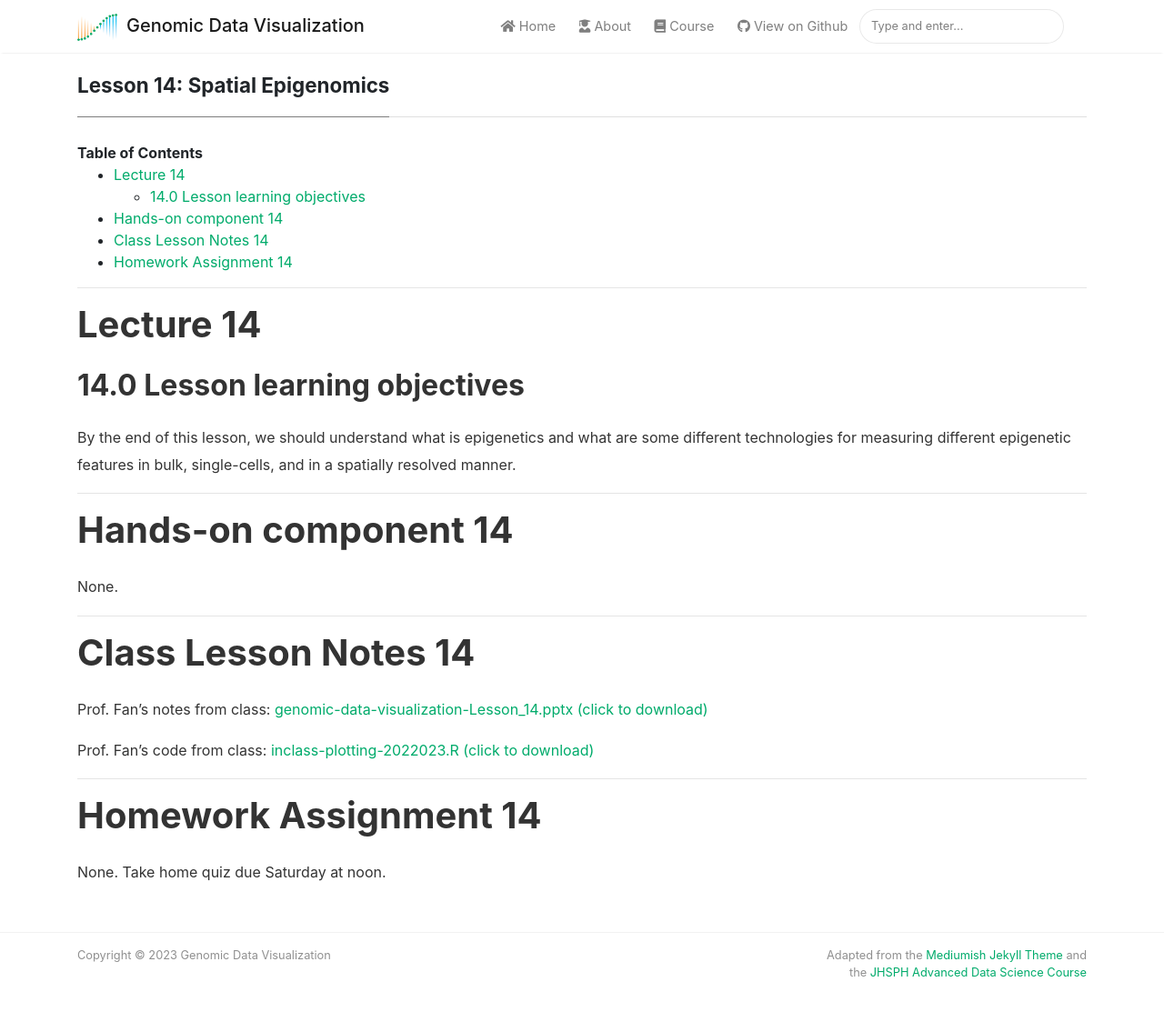
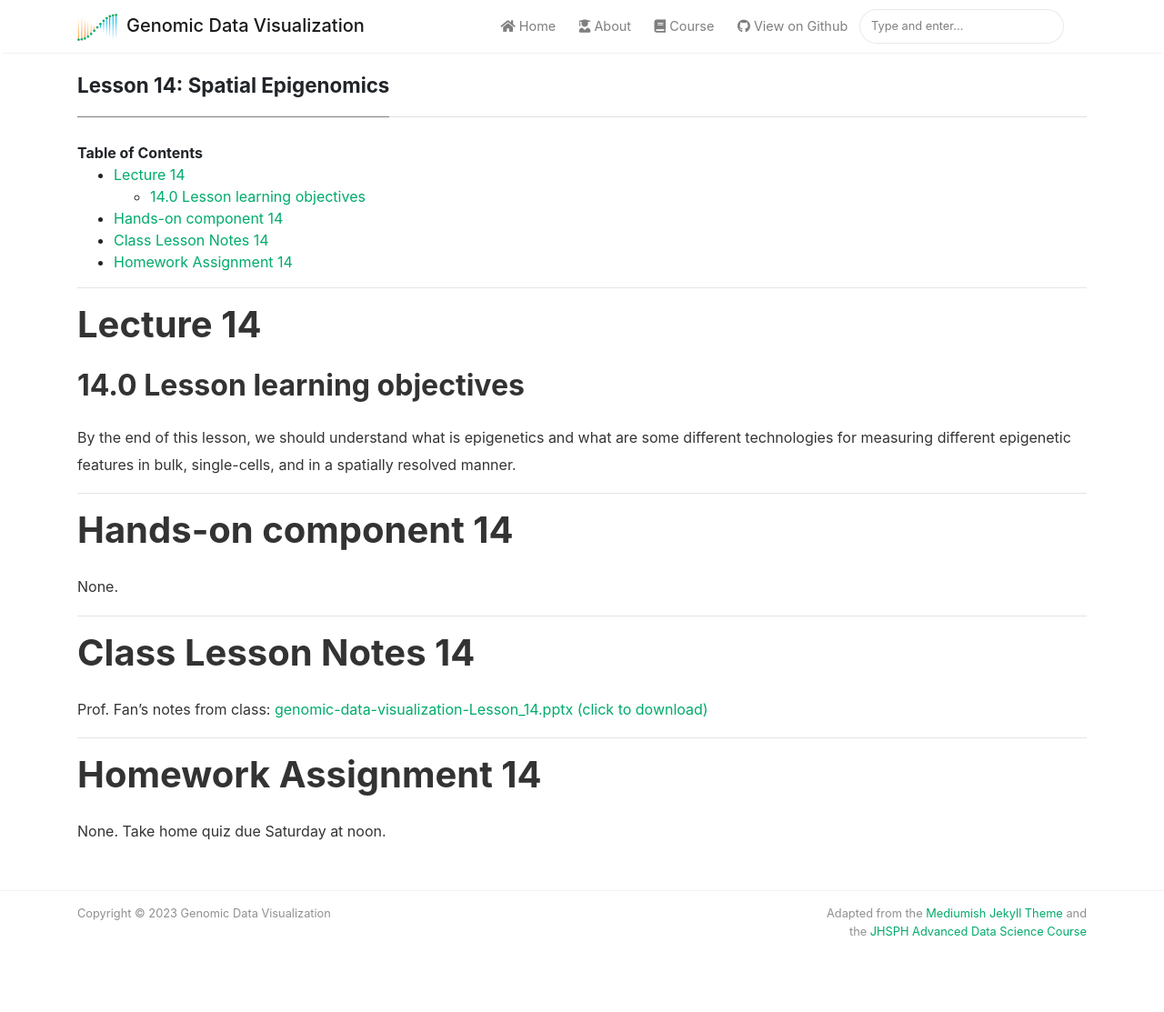
Before and after one commit to JEFworks-Lab/genomic-data-visualization-2023, a Jekyll site: the page built from _course/14-spatial-epigenomics.md, in a window 1280 px wide and 1153 px high. Shown: the top 1113 px of the window at 91% size. Built offline with Jekyll 4.4.1, drawn with Linux system fonts in a browser that asks for light colours; nearby versions of some CDN libraries.

Commit message:
update lesson 14

```diff
--- a/_course/14-spatial-epigenomics.md
+++ b/_course/14-spatial-epigenomics.md
@@ -22,8 +22,6 @@ None.
 
 Prof. Fan’s notes from class: [genomic-data-visualization-Lesson_14.pptx (click to download)]({{ site.baseurl }}/resources/notes/genomic-data-visualization-Lesson_14.pptx)
 
-Prof. Fan’s code from class: [inclass-plotting-2022023.R (click to download)]({{ site.baseurl }}/resources/code/inclass-plotting-20220223.R)
-
 ---
 
 # Homework Assignment 14
```
